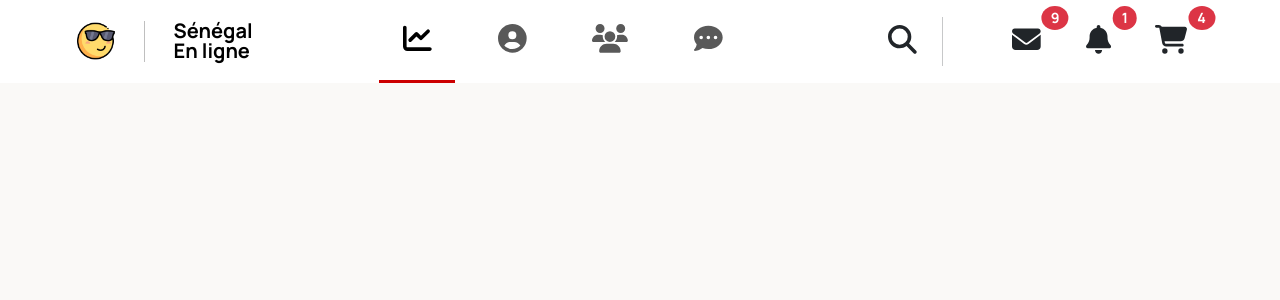
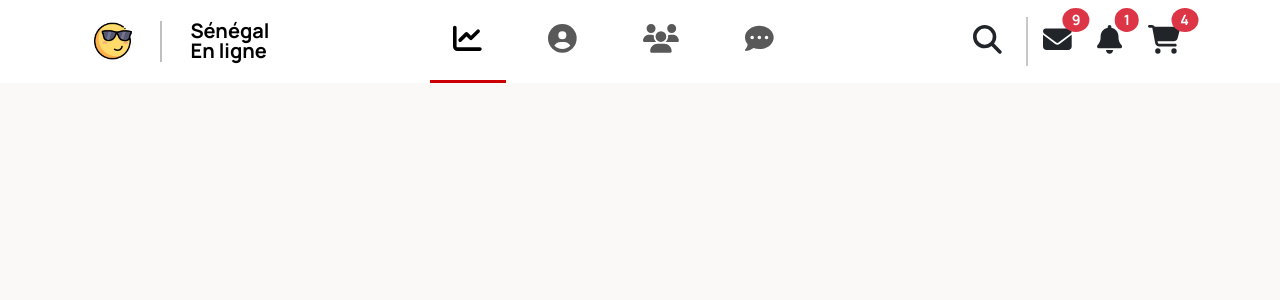
Before and after one commit to isyll/social-network, a Next.js app in the folder frontend/: page / in a window 1280 px wide. Shown: the top 300 px of the page. Built offline with nearby package versions, Linux system fonts and the light colour scheme.

Commit message:
change notif message alignment

```diff
--- a/frontend/app/components/navigation/ActionItemNotif.tsx
+++ b/frontend/app/components/navigation/ActionItemNotif.tsx
@@ -8,7 +8,10 @@ export default function ActionItemNotif({
   desc?: string
 }) {
   return (
-    <button type="button" className="btn btn-link text-reset position-relative">
+    <button
+      type="button"
+      className="btn btn-link text-reset position-relative p-1 align-self-center"
+    >
       {children}
       <span className="position-absolute top-0 start-100 translate-middle badge rounded-circle bg-danger">
         {notif}
--- a/frontend/app/components/navigation/navbar/Actions.tsx
+++ b/frontend/app/components/navigation/navbar/Actions.tsx
@@ -21,7 +21,6 @@ export default function Actions() {
       </Button>
       <div className="vr mx-2"></div>
       <div className={styles.notifsWrapper}>
-        <Button variant="link text-reset"></Button>
         <ActionItemNotif notif="9">
           <FontAwesomeIcon
             icon={faEnvelope}
```
